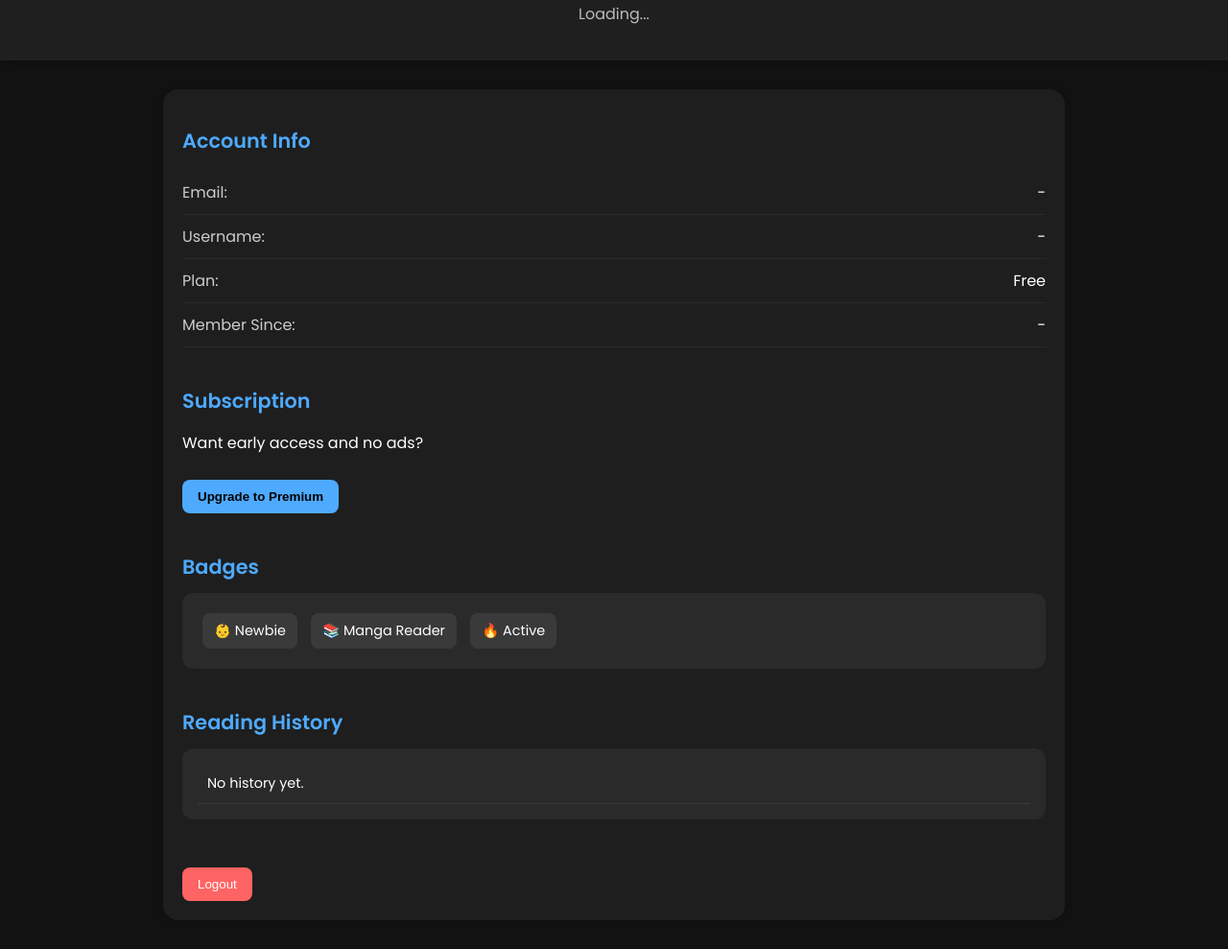
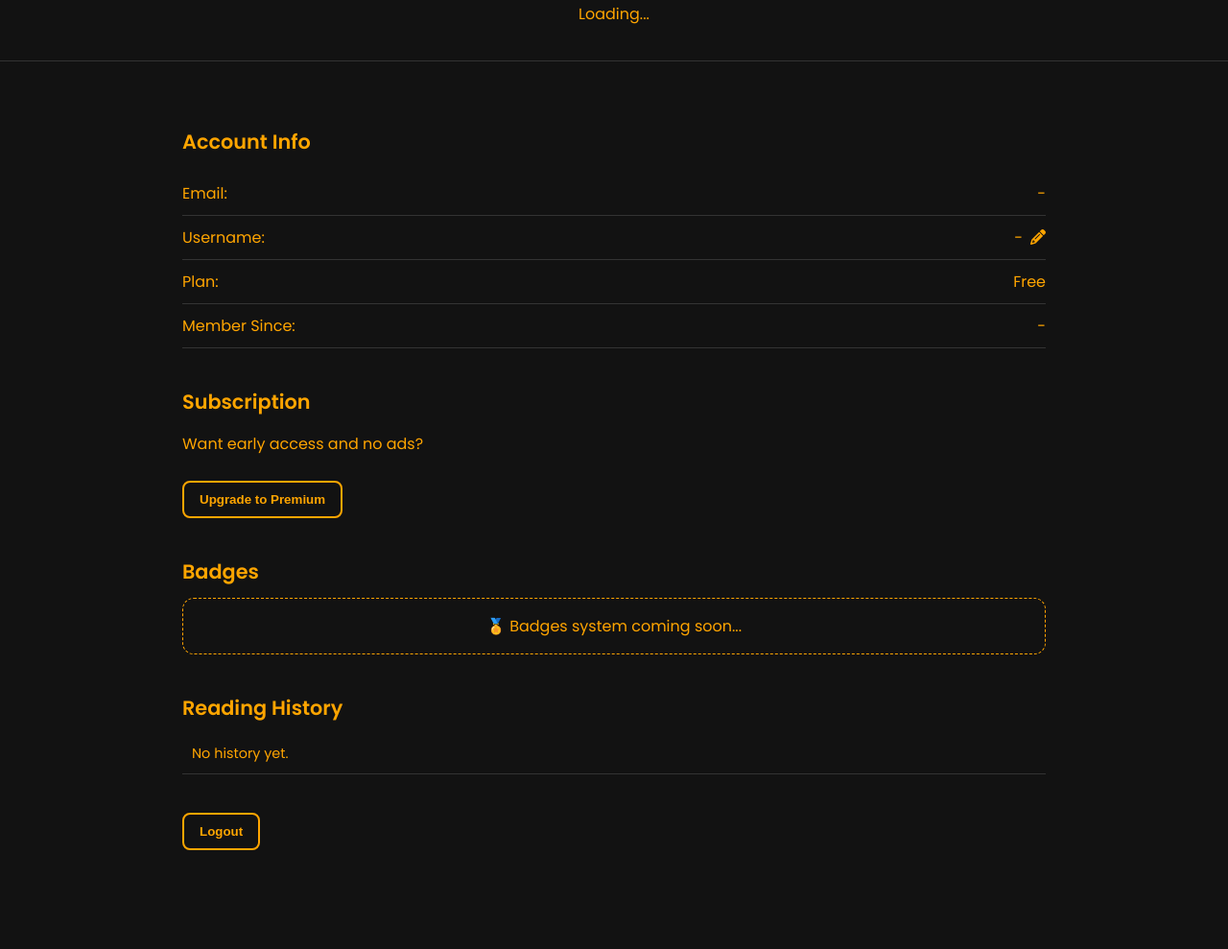
Before and after one commit to Kryen-dev/QuadraScans, a plain HTML site: page profile.html in a window 1280 px wide. Shown: the part 103-1092 px from the top of the page at 96% size. After the commit the page ends 1039 px from the top, so only its background shows below. Drawn offline with Linux system fonts and the light colour scheme; a script that the page names is missing.

Commit message:
Update profile.html

```diff
--- a/profile.html
+++ b/profile.html
@@ -12,16 +12,16 @@
     body {
       font-family: 'Poppins', sans-serif;
       background-color: #121212;
-      color: #fff;
+      color: orange;
       margin: 0;
       padding: 0;
     }
 
     .profile-header {
-      background: #1f1f1f;
       padding: 20px;
       text-align: center;
-      box-shadow: 0 2px 10px rgba(0,0,0,0.3);
+      background: transparent;
+      border-bottom: 1px solid #333;
     }
 
     .profile-header h1 {
@@ -31,16 +31,14 @@
 
     .profile-header p {
       font-size: 1rem;
-      color: #bbb;
+      color: orange;
     }
 
     .profile-container {
       max-width: 900px;
       margin: 30px auto;
       padding: 20px;
-      background: #1e1e1e;
-      border-radius: 16px;
-      box-shadow: 0 0 10px rgba(0,0,0,0.2);
+      background: transparent;
     }
 
     .info-block {
@@ -50,7 +48,7 @@
     .info-block h2 {
       font-size: 1.3rem;
       margin-bottom: 12px;
-      color: #4eaaff;
+      color: orange;
     }
 
     .info-list {
@@ -62,70 +60,72 @@
       display: flex;
       justify-content: space-between;
       padding: 10px 0;
-      border-bottom: 1px solid #2a2a2a;
+      border-bottom: 1px solid #333;
     }
 
     .info-list li span:first-child {
-      color: #ccc;
+      color: orange;
     }
 
-    .btn {
+    .btn, .logout-btn {
       display: inline-block;
       padding: 10px 16px;
-      background-color: #4eaaff;
-      border: none;
+      background-color: transparent;
+      border: 2px solid orange;
       border-radius: 8px;
-      color: #000;
+      color: orange;
       font-weight: 600;
       cursor: pointer;
       text-align: center;
       margin-top: 10px;
     }
 
-    .btn:hover {
-      background-color: #68bbff;
+    .btn:hover, .logout-btn:hover {
+      background-color: rgba(255, 165, 0, 0.1);
     }
 
     .section {
       margin-top: 40px;
     }
 
-    .badges, .history {
-      background: #2a2a2a;
+    .badges {
+      background: transparent;
       padding: 16px;
+      border: 1px dashed orange;
       border-radius: 12px;
       margin-bottom: 20px;
-    }
-
-    .badges .badge {
-      display: inline-block;
-      background: #3a3a3a;
-      padding: 8px 12px;
-      margin: 5px;
-      border-radius: 8px;
-      font-size: 0.9rem;
+      color: orange;
+      text-align: center;
     }
 
     .history-item {
       padding: 10px;
-      border-bottom: 1px solid #3a3a3a;
+      border-bottom: 1px solid #333;
       display: flex;
       justify-content: space-between;
       font-size: 0.9rem;
+      color: orange;
     }
 
-    .logout-btn {
-      background: #ff6464;
-      color: white;
-      border: none;
-      padding: 10px 16px;
-      border-radius: 8px;
-      margin-top: 20px;
-      cursor: pointer;
+    .editable {
+      display: flex;
+      align-items: center;
+      gap: 8px;
     }
 
-    .logout-btn:hover {
-      background: #ff4a4a;
+    .editable input {
+      background: transparent;
+      border: none;
+      border-bottom: 1px solid orange;
+      color: orange;
+      font-size: 1rem;
+      padding: 4px;
+      width: 150px;
+    }
+
+    .editable i {
+      cursor: pointer;
+      color: orange;
     }
 
     @media (max-width: 600px) {
@@ -147,7 +147,13 @@
       <h2>Account Info</h2>
       <ul class="info-list">
         <li><span>Email:</span> <span id="emailInfo">-</span></li>
-        <li><span>Username:</span> <span id="usernameInfo">-</span></li>
+        <li>
+          <span>Username:</span>
+          <span id="usernameContainer" class="editable">
+            <span id="usernameInfo">-</span>
+            <i class="fas fa-pencil-alt" onclick="editUsername()"></i>
+          </span>
+        </li>
         <li><span>Plan:</span> <span id="planInfo">Free</span></li>
         <li><span>Member Since:</span> <span id="createdAtInfo">-</span></li>
       </ul>
@@ -162,9 +168,7 @@
     <div class="info-block section">
       <h2>Badges</h2>
       <div class="badges">
-        <div class="badge">👶 Newbie</div>
-        <div class="badge">📚 Manga Reader</div>
-        <div class="badge">🔥 Active</div>
+        🏅 Badges system coming soon...
       </div>
     </div>
 
@@ -186,6 +190,8 @@
       'eyJhbGciOiJIUzI1NiIsInR5cCI6IkpXVCJ9.eyJpc3MiOiJzdXBhYmFzZSIsInJlZiI6InFhbmllbGN3d2NmYmZmeXVjeXRrIiwicm9sZSI6ImFub24iLCJpYXQiOjE3NTA1MjU0MDgsImV4cCI6MjA2NjEwMTQwOH0.7PIncqpt4KnPJv4EH00BRtPNE8ckLACo_DFNM40WCMo'
     );
 
+    let currentUser;
+
     async function loadProfile() {
       const { data: { user } } = await supabase.auth.getUser();
 
@@ -194,13 +200,18 @@
         return;
       }
 
+      currentUser = user;
+
       document.getElementById("userEmail").textContent = user.email;
       document.getElementById("emailInfo").textContent = user.email;
-      document.getElementById("usernameInfo").textContent = user.user_metadata?.username || "Not set";
+
+      const username = user.user_metadata?.username;
+      document.getElementById("usernameInfo").textContent = username || "Not set";
       document.getElementById("createdAtInfo").textContent = new Date(user.created_at).toLocaleDateString();
 
       const history = JSON.parse(localStorage.getItem("quadraReading") || "[]");
       const historyContainer = document.getElementById("historySection");
+
       if (history.length === 0) {
         historyContainer.innerHTML = '<div class="history-item"><span>No history yet.</span></div>';
       } else {
@@ -213,12 +224,40 @@
               if (manga) {
                 const item = document.createElement("div");
                 item.className = "history-item";
-                item.innerHTML = `<span>${manga.title}</span><span><a href="manga.html?id=${manga.id}" style="color:#4eaaff;text-decoration:none;">View</a></span>`;
+                item.innerHTML = `<span>${manga.title}</span><span><a href="manga.html?id=${manga.id}" style="color:orange;text-decoration:none;">View</a></span>`;
                 historyContainer.appendChild(item);
               }
             });
           });
       }
+    }
+
+    async function editUsername() {
+      const current = currentUser.user_metadata?.username || "";
+      const container = document.getElementById("usernameContainer");
+
+      container.innerHTML = `
+        <input id="newUsername" type="text" value="${current}" />
+        <i class="fas fa-check" onclick="saveUsername()"></i>
+      `;
+
+      document.getElementById("newUsername").focus();
+    }
+
+    async function saveUsername() {
+      const newUsername = document.getElementById("newUsername").value.trim();
+      if (!newUsername) return;
+
+      const { error } = await supabase.auth.updateUser({
+        data: { username: newUsername }
+      });
+
+      if (error) {
+        alert("Error updating username: " + error.message);
+        return;
+      }
+
+      location.reload();
     }
 
     async function logout() {
```
